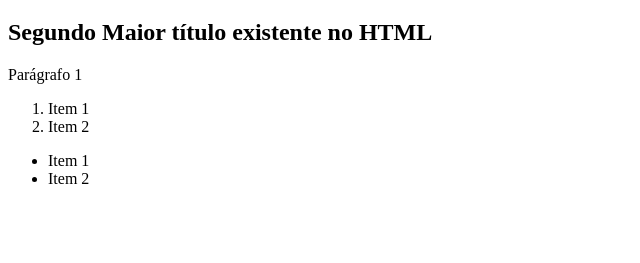
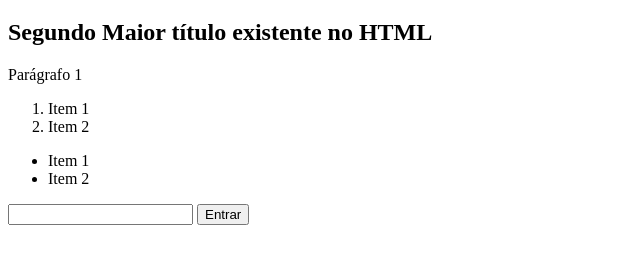
Before and after one commit to kaiqueftz/Ceub-programacao-web, a plain HTML site: page index.html in a window 1280 px wide. Shown: the part 61-324 px from the top of the page, without its empty margins (0-640 px from the left). Drawn offline with Linux system fonts and the light colour scheme.

Commit message:
Input e Button

```diff
--- a/index.html
+++ b/index.html
@@ -22,5 +22,9 @@
         <li>Item 2</li>
     </ul>
 
+    <input type="text">
+
+    <button>Entrar</button>
+
 </body>
 </html>
```
